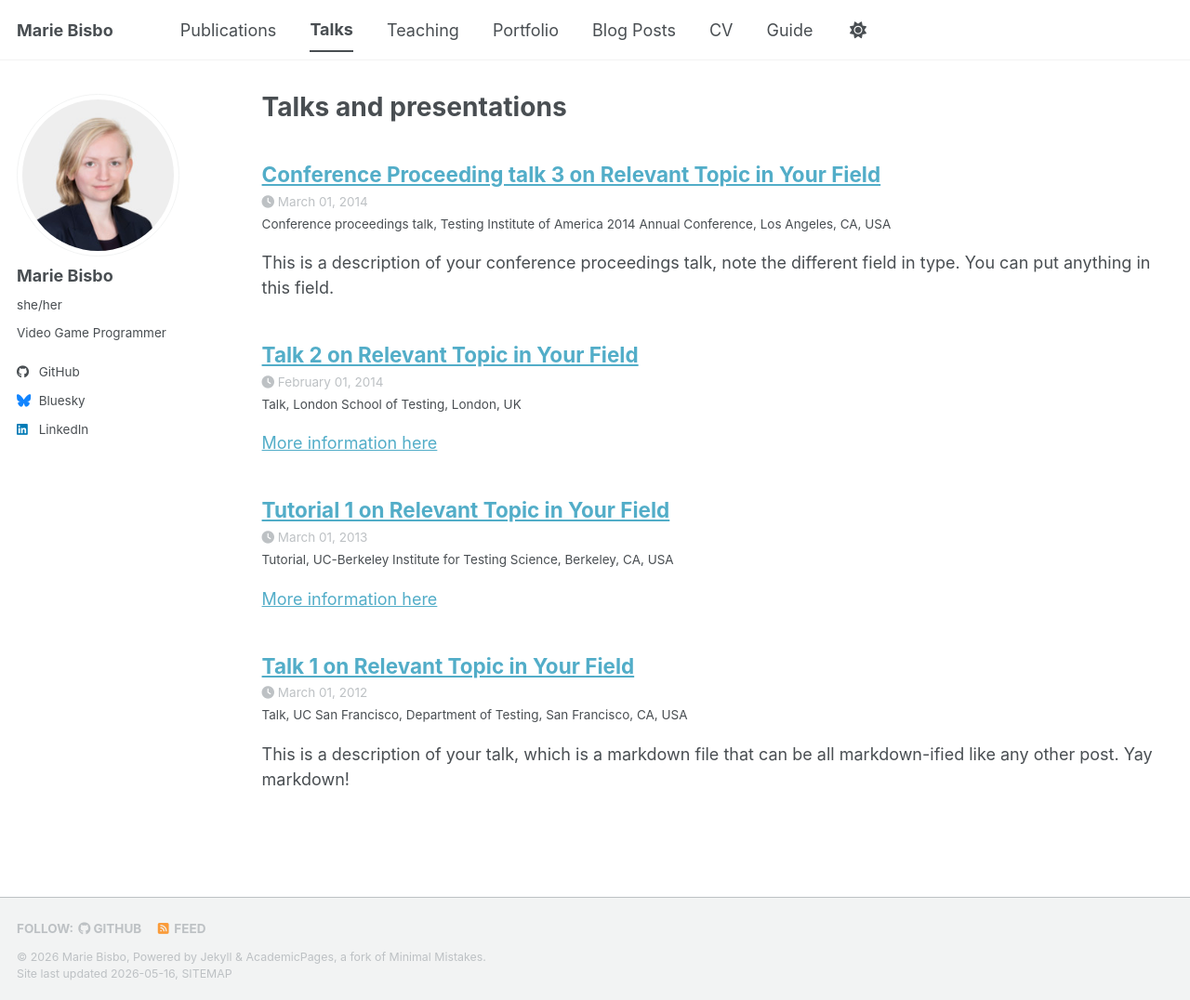
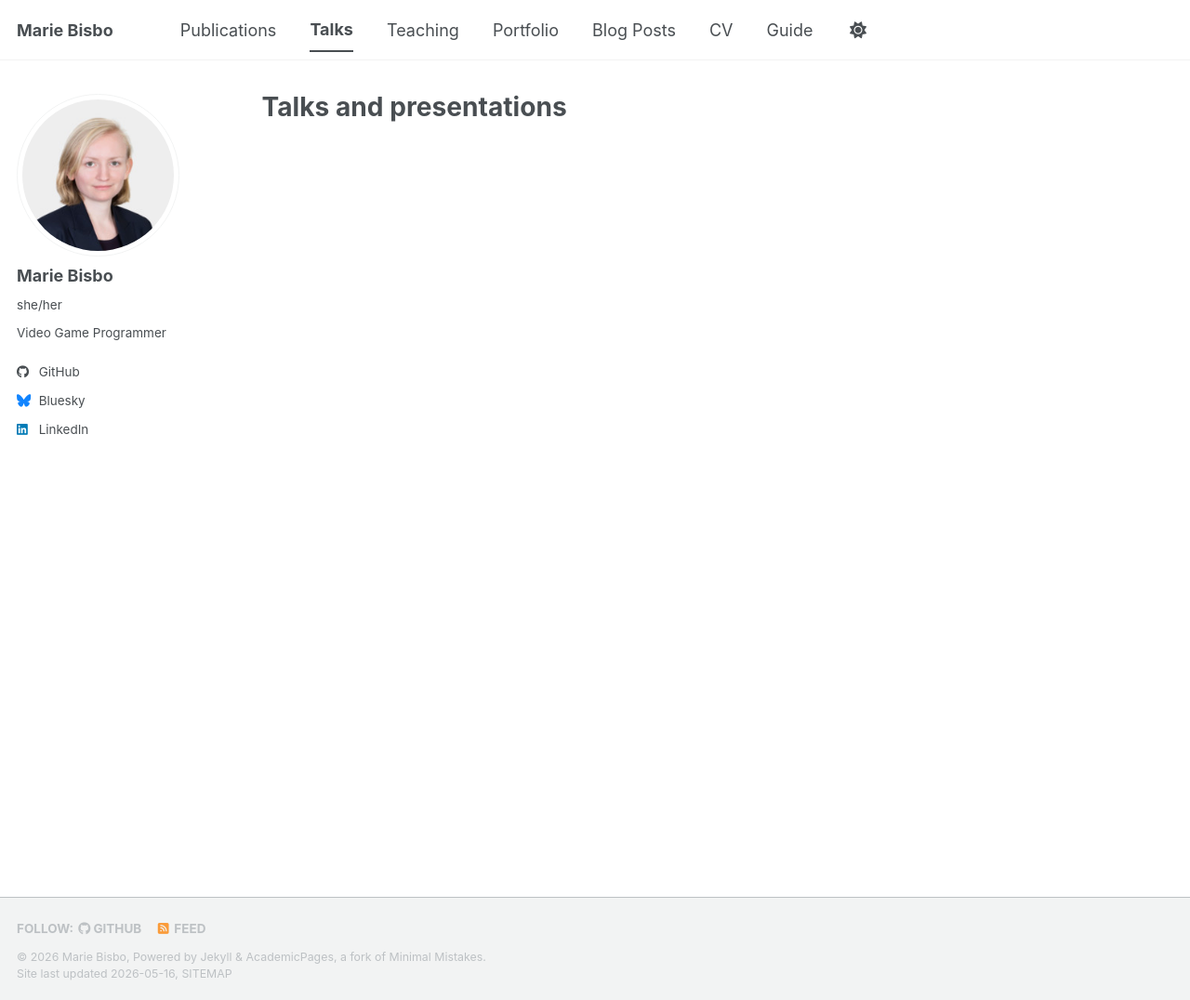
Before and after one commit to marie-bisbo/marie-bisbo.github.io, a Jekyll site: the page built from _pages/talks.html, in a window 1280 px wide and 1076 px high. Shown: the whole window at 93% size. Built offline with Jekyll 4.4.1, drawn with Linux system fonts in a browser that asks for light colours; a script bundle is joined from its source files by our own code; library files that are not in the unit come from our copies; some of the changed lines change nothing that is shown.

Commit message:
Update _config.yml

```diff
--- a/_config.yml
+++ b/_config.yml
@@ -221,18 +221,18 @@ kramdown:
 
 # These settings control the types of collections used by the template
 collections:
-  teaching:
-    output: true
-    permalink: /:collection/:path/
-  publications:
-    output: true
-    permalink: /:collection/:path/
-  portfolio:
-    output: true
-    permalink: /:collection/:path/
-  talks:
-    output: true
-    permalink: /:collection/:path/
+  # teaching:
+    # output: true
+    # permalink: /:collection/:path/
+  # publications:
+    # output: true
+    # permalink: /:collection/:path/
+  # portfolio:
+    # output: true
+    # permalink: /:collection/:path/
+  # talks:
+    # output: true
+    # permalink: /:collection/:path/
 
 
 # These settings control how pages and collections are included in the site
@@ -265,31 +265,31 @@ defaults:
       share: true
       comments: true
   # _publications
-  - scope:
-      path: ""
-      type: publications
-    values:
-      layout: single
-      author_profile: true
-      share: true
-      comments: true
+  # - scope:
+     #  path: ""
+      # type: publications
+    # values:
+      # layout: single
+      # author_profile: true
+      # share: true
+      # comments: true
   # _portfolio
-  - scope:
-      path: ""
-      type: portfolio
-    values:
-      layout: single
-      author_profile: true
-      share: true
-      comment: true
+  # - scope:
+     #  path: ""
+      # type: portfolio
+    # values:
+      # layout: single
+      # author_profile: true
+      # share: true
+      # comment: true
   # _talks
-  - scope:
-      path: ""
-      type: talks
-    values:
-      layout: talk
-      author_profile: true
-      share: true
+  # - scope:
+      # path: ""
+      # type: talks
+    # values:
+      # layout: talk
+      # author_profile: true
+      # share: true
 
 
 # Sass/SCSS
```
